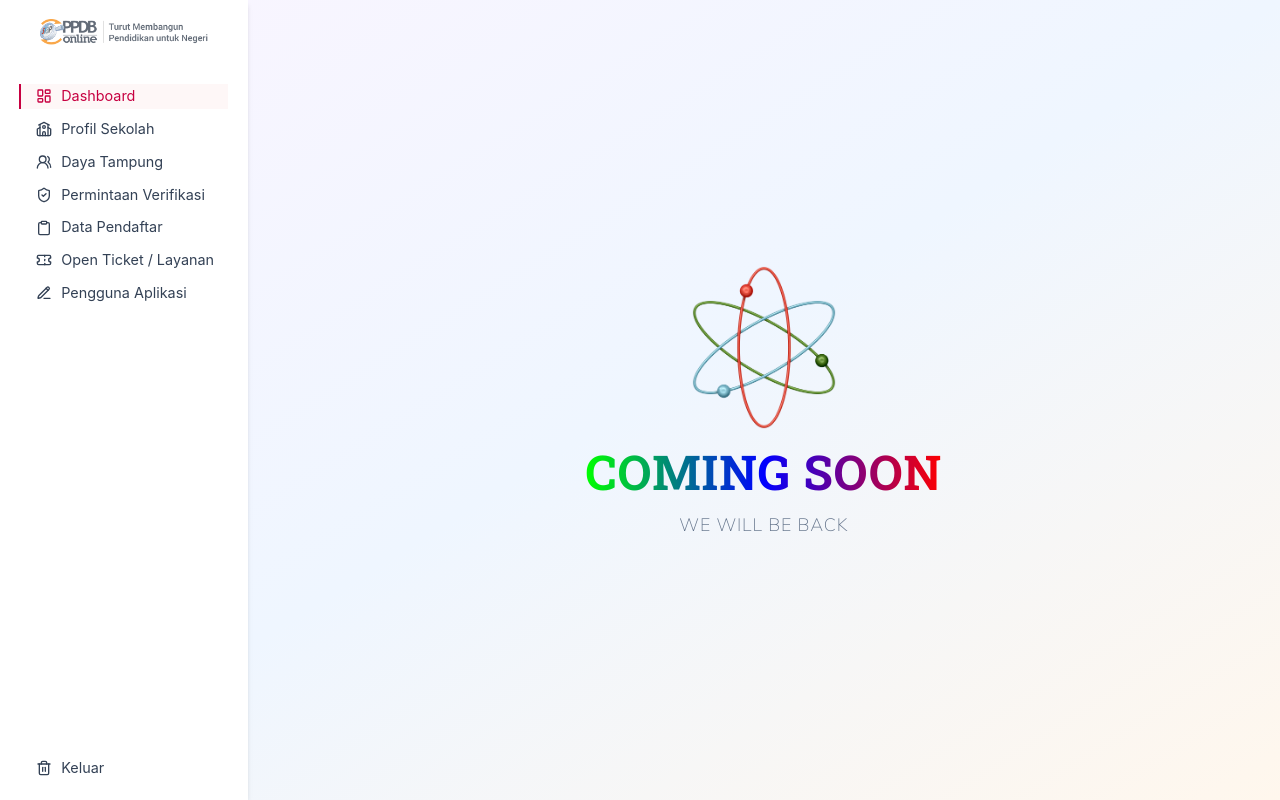
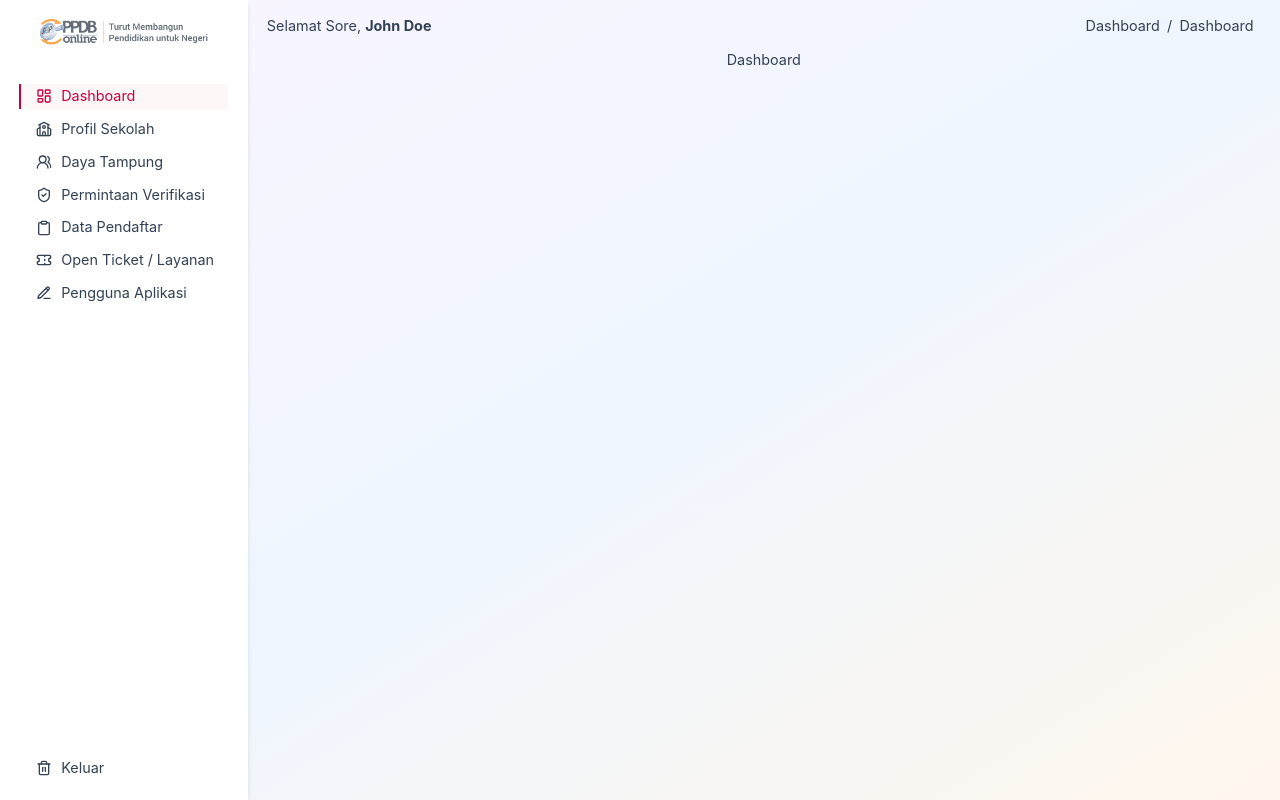
Before and after one commit to rfnasution01/admin-ppdb, a React (Vite) app: page / in a window 1280 px wide. Built offline with nearby package versions, Linux system fonts and the light colour scheme; no server answers; a small style sheet from the web is missing.

Commit message:
feat: add breadcrumbs

```diff
--- /dev/null
+++ b/src/layouts/root-layout/content-title.tsx
@@ -0,0 +1,45 @@
+import {
+  capitalizeFirstLetterFromLowercase,
+  convertSlugToText,
+  convertToSlug,
+} from '@/libs/helpers/format-text'
+import { getGreetingBasedOnTime } from '@/libs/helpers/time-greetings'
+import { usePathname } from '@/libs/hooks/usePathname'
+import clsx from 'clsx'
+import { Link } from 'react-router-dom'
+
+export function ContentTitle() {
+  const { firstPathname, splittedPath } = usePathname()
+
+  return (
+    <div className="flex w-full items-center justify-between gap-32">
+      {/* --- Title --- */}
+      <div className="text-[2.4rem] phones:text-[2.8rem]">
+        {firstPathname === '' ? (
+          <p>
+            {getGreetingBasedOnTime()},{' '}
+            <span className="font-bold">John Doe</span>
+          </p>
+        ) : (
+          <p>{capitalizeFirstLetterFromLowercase(firstPathname)}</p>
+        )}
+      </div>
+      {/* --- BreadCrumbs ---- */}
+      <div className="flex items-center gap-12">
+        {splittedPath?.map((item, idx) => (
+          <div className="flex items-center gap-12" key={idx}>
+            <Link
+              to={idx !== splittedPath.length - 1 ? convertToSlug(item) : ''}
+              className={clsx('', {
+                'hover:cursor-not-allowed': idx === splittedPath.length - 1,
+              })}
+            >
+              {item === '' ? 'Dashboard' : convertSlugToText(item)}
+            </Link>
+            <p>{idx < splittedPath.length - 1 ? ' / ' : ''}</p>
+          </div>
+        ))}
+      </div>
+    </div>
+  )
+}
--- a/src/layouts/root-layout/root-main.tsx
+++ b/src/layouts/root-layout/root-main.tsx
@@ -3,6 +3,7 @@ import { useState } from 'react'
 import { Link, Outlet } from 'react-router-dom'
 import { MainHeader } from './main-header'
 import { ModalAside } from './modal-aside'
+import { ContentTitle } from './content-title'
 
 export default function RootMain() {
   const [isShow, setIsShow] = useState<boolean>(false)
@@ -25,8 +26,11 @@ export default function RootMain() {
               </span>
             </div>
           </div>
-          <div className="h-full flex-1 p-32">
-            <Outlet />
+          <div className="flex h-full flex-1 flex-col items-start justify-start gap-32 p-32">
+            <ContentTitle />
+            <div className="w-full flex-1">
+              <Outlet />
+            </div>
           </div>
         </div>
       </section>
--- /dev/null
+++ b/src/libs/helpers/time-greetings.ts
@@ -0,0 +1,21 @@
+import dayjs from 'dayjs'
+import utc from 'dayjs/plugin/utc'
+import timezone from 'dayjs/plugin/timezone'
+
+dayjs.extend(utc)
+dayjs.extend(timezone)
+
+export function getGreetingBasedOnTime() {
+  const currentTime = dayjs().tz('Asia/Jakarta')
+  const hours = currentTime.hour()
+
+  if (hours >= 5 && hours < 12) {
+    return 'Selamat Pagi'
+  } else if (hours >= 12 && hours < 15) {
+    return 'Selamat Siang'
+  } else if (hours >= 15 && hours < 18) {
+    return 'Selamat Sore'
+  } else {
+    return 'Selamat Malam'
+  }
+}
--- /dev/null
+++ b/src/pages/dashboard/index.tsx
@@ -0,0 +1,3 @@
+export default function Dashboard() {
+  return <div className="">Dashboard</div>
+}
--- a/src/routes/loadables.ts
+++ b/src/routes/loadables.ts
@@ -12,3 +12,4 @@ export const RootLayout = loadable(() => import('@/layouts/root-layout'))
 
 export const ComingSoonPage = loadable(() => import('@/pages/coming-soon'))
 export const LoginPage = loadable(() => import('@/pages/login'))
+export const DashBoardPage = loadable(() => import('@/pages/dashboard'))
```
Also changed, not shown: src/routes/router.tsx (+7 -2 lines).
